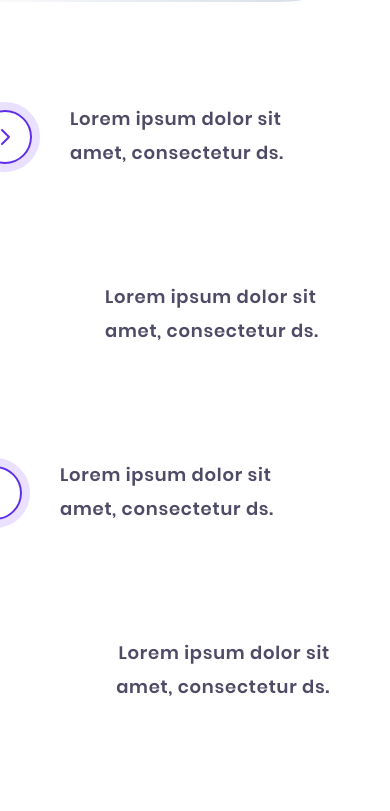
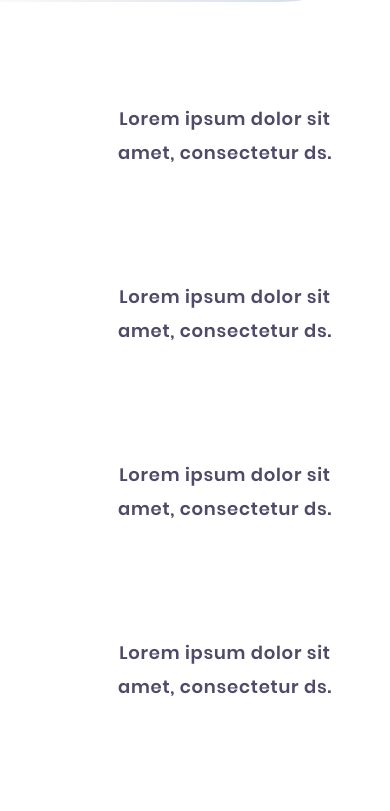
Before and after one commit to melxiory/site_Travelulu, a website built with webpack: page src/index.html in a window 390 px wide. Shown: the part 5669-6480 px from the top of the page. Built offline with nearby package versions, Linux system fonts and the light colour scheme; files whose address does not match are found by name.

Commit message:
chore: add some media queries

```diff
--- a/src/scss/components/home.scss
+++ b/src/scss/components/home.scss
@@ -254,6 +254,10 @@
       grid-template-columns: repeat(1, rem(270));
       justify-content: center;
     }
+    @include media(500){
+      grid-template-columns: repeat(1, rem(270));
+      justify-content: end;
+    }
   }
   &__image{
     position: absolute;
@@ -300,19 +304,35 @@
         &::after{
           content: none;
         }
+        &::before{
+          content: url(../images//page_home/planning/right.svg);
+          position: absolute;
+          top: 0;
+          left: rem(-100);
+        }
       }
       &:nth-child(2n){
         padding: 0;
         padding-left: rem(45);
         &::before{
+          content: url(../images//page_home/planning/right.svg);
+          position: absolute;
+          top: 0;
+          left: rem(-55);
+        }
+      }
+    }
+    @include media(400){
+      &:nth-child(n){
+        text-align: center;
+        justify-self: center;
+        padding: 0;
+        &::after{
           content: none;
         }
-      }
-      &::before{
-        content: url(../images//page_home/planning/right.svg);
-        position: absolute;
-        top: 0;
-        left: -100px;
+        &::before{
+          content: none;
+        }
       }
     }
   }
```
Also changed, not shown: dist/css/style.min.css.
